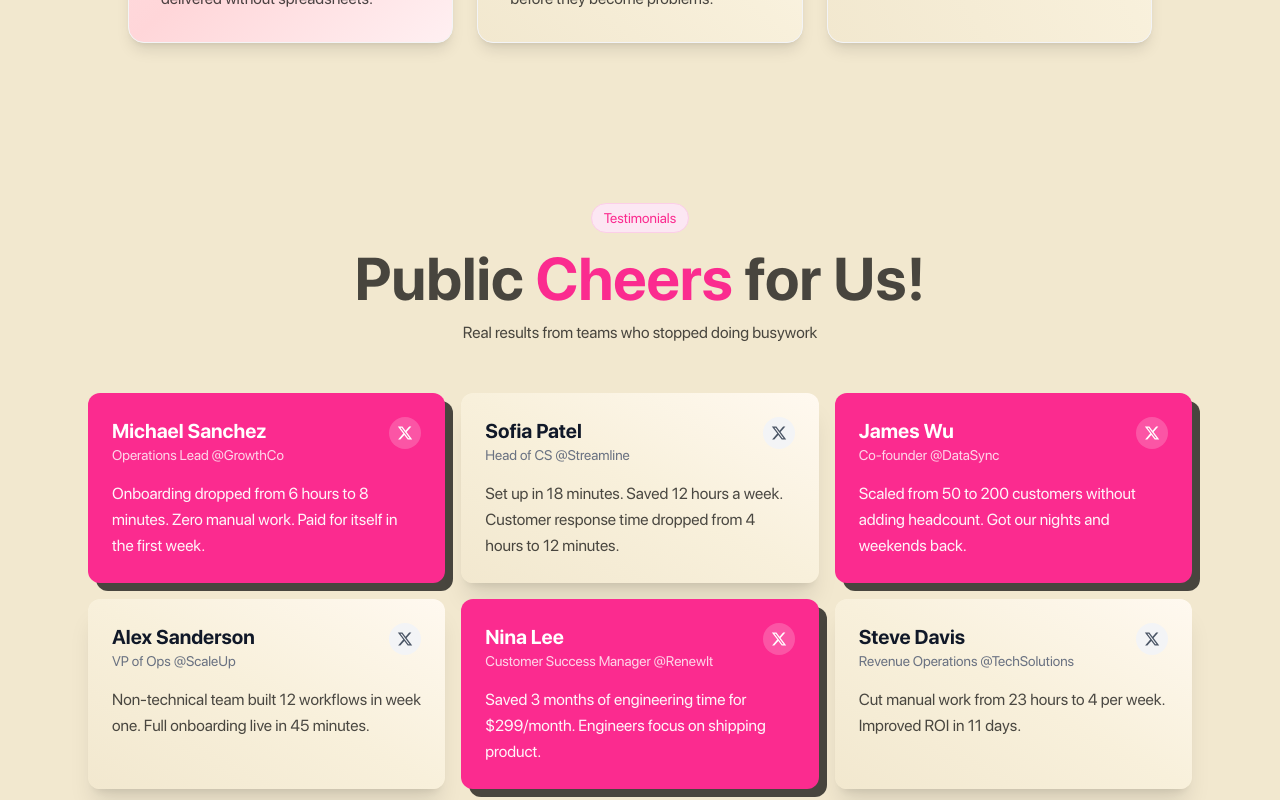
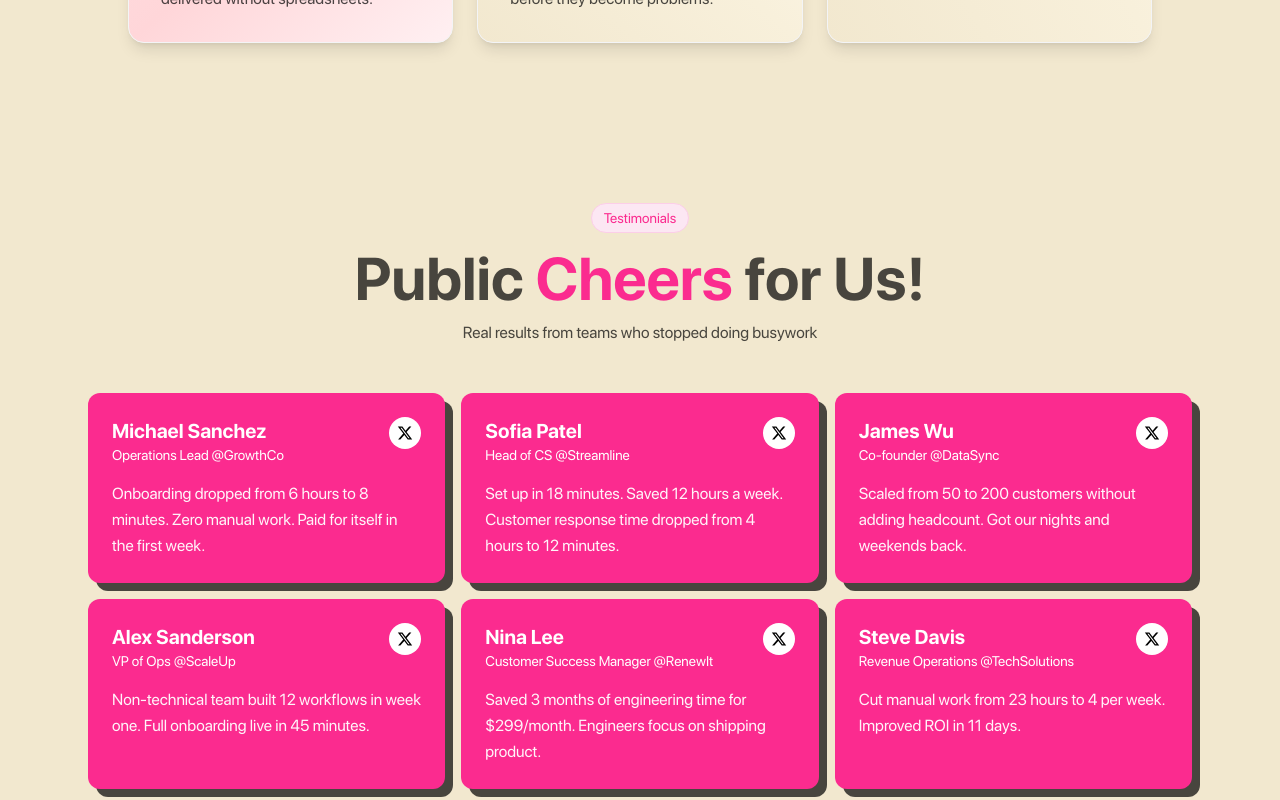
Before and after one commit to FahadBinQaiser/Parallax, a React (Vite) app: page / in a window 1280 px wide. Shown: the part 4880-5680 px from the top of the page. Built offline with nearby package versions, Linux system fonts and the light colour scheme.

Commit message:
Fixed code and copywriting + styling issues

```diff
--- a/src/components/TestimonialSection/TestimonialSection.jsx
+++ b/src/components/TestimonialSection/TestimonialSection.jsx
@@ -35,16 +35,16 @@ export default function Testimonials() {
   ];
 
   return (
-    <section className="py-20 text-[#000000]/70 from-orange-50 to-yellow-50">
+    <section className="py-20 font-medium text-white from-orange-50 to-yellow-50">
       <div className="max-w-6xl mx-auto px-6 text-center">
-        <span className="inline-block mb-4 text-sm font-medium px-3 py-1 bg-pink-100 border border-pink-200 rounded-full text-[#FB2B8F]">
+        <span className="inline-block mb-4 text-sm px-3 py-1 bg-pink-100 border border-pink-200 rounded-full text-[#FB2B8F]">
           Testimonials
         </span>
-        <h2 className="text-3xl font-bold sm:text-6xl">
+        <h2 className="text-3xl font-bold text-[#000000]/70 sm:text-6xl">
           Public <span className="highlight text-[#FB2B8F]">Cheers</span> for
           Us!
         </h2>
-        <p className="mt-3">
+        <p className="mt-3 text-[#000000]/70">
           Real results from teams who stopped doing busywork
         </p>
 
@@ -52,39 +52,18 @@ export default function Testimonials() {
           {testimonials.map((t, i) => (
             <div
               key={i}
-              className={`relative backdrop-blur-sm hover:scale-105 transition-all duration-300 p-6 text-left rounded-xl
-                ${
-                  i % 2 === 0
-                    ? "bg-[#FB2B8F] shadow-[8px_8px_0px_0px_rgba(0,0,0,0.7)] hover:shadow-[2px_2px_0px_0px_rgba(0,0,0,0.7)]"
-                    : "shadow-xl hover:shadow-2xl bg-gradient-to-tr from-[#f2e8cf] via-[#f8f0db] to-[#fff9f0]"
-                }`}
+              className={`relative backdrop-blur-sm hover:scale-105 transition-all duration-300 p-6 text-left rounded-xl bg-[#FB2B8F] shadow-[8px_8px_0px_0px_rgba(0,0,0,0.7)] hover:shadow-[2px_2px_0px_0px_rgba(0,0,0,0.7)]`}
             >
               <div className="flex items-start justify-between mb-4">
                 <div>
-                  <p
-                    className={`font-semibold text-xl ${
-                      i % 2 === 0 ? "text-white" : "text-gray-900"
-                    }`}
-                  >
-                    {t.name}
-                  </p>
-                  <p
-                    className={`text-sm ${
-                      i % 2 === 0 ? "text-white/80" : "text-gray-500"
-                    }`}
-                  >
-                    {t.handle}
-                  </p>
+                  <p className={`font-semibold text-xl`}>{t.name}</p>
+                  <p className={`text-sm`}>{t.handle}</p>
                 </div>
                 <div
-                  className={`w-8 h-8 rounded-full flex items-center justify-center ${
-                    i % 2 === 0 ? "bg-white/20" : "bg-gray-100"
-                  }`}
+                  className={`w-8 h-8 rounded-full flex items-center bg-white justify-center`}
                 >
                   <svg
-                    className={`w-4 h-4 ${
-                      i % 2 === 0 ? "text-white" : "text-gray-600"
-                    }`}
+                    className={`w-4 h-4 text-black`}
                     fill="currentColor"
                     viewBox="0 0 24 24"
                   >
@@ -92,11 +71,7 @@ export default function Testimonials() {
                   </svg>
                 </div>
               </div>
-              <p
-                className={`text-base leading-relaxed ${
-                  i % 2 === 0 ? "text-white/95" : "text-[#000000]/70"
-                }`}
-              >
+              <p className={`text-base leading-relaxed text-white/95`}>
                 {t.text}
               </p>
             </div>
```
